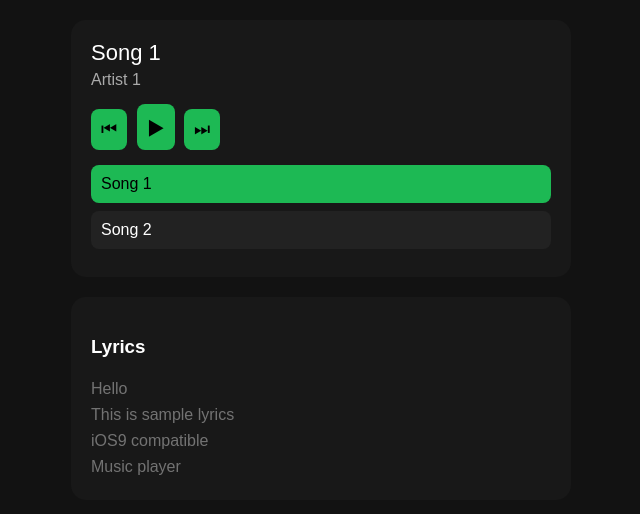
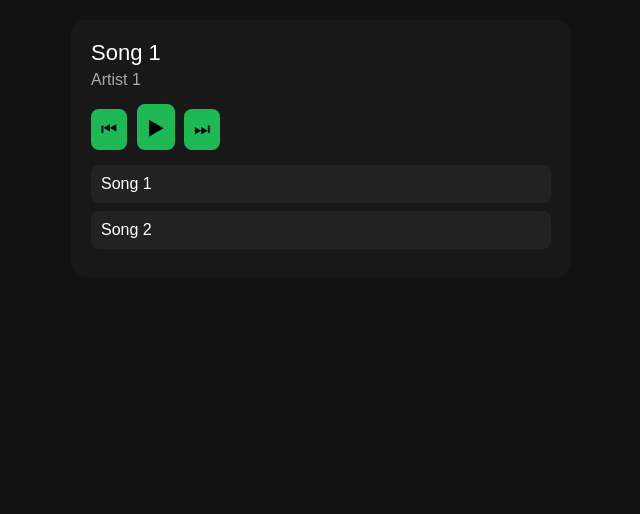
Before and after one commit to 29yy6m6qb6-star/any-where-files, a plain HTML site: page IOS9/index.html in a window 1280 px wide. Shown: the whole page, without its empty margins (319-959 px from the left). Drawn offline with Linux system fonts and the light colour scheme.

Commit message:
Update index.html

```diff
--- a/IOS9/index.html
+++ b/IOS9/index.html
@@ -93,30 +93,6 @@ button:active{
     color:black;
 }
 
-.lyrics-panel{
-    margin-top:20px;
-    background:#181818;
-    padding:20px;
-    border-radius:15px;
-}
-
-#lyrics{
-    white-space:pre-line;
-    color:#ccc;
-    max-height:300px;
-    overflow-y:auto;
-}
-
-.line{
-    padding:4px 0;
-    opacity:0.5;
-}
-
-.line.active{
-    color:#1db954;
-    opacity:1;
-}
-
 #toast{
 
     position:fixed;
@@ -176,14 +152,6 @@ button:active{
 
 </div>
 
-<div class="lyrics-panel">
-
-<h3>Lyrics</h3>
-
-<div id="lyrics"></div>
-
-</div>
-
 </div>
 
 <div id="toast"></div>
```
